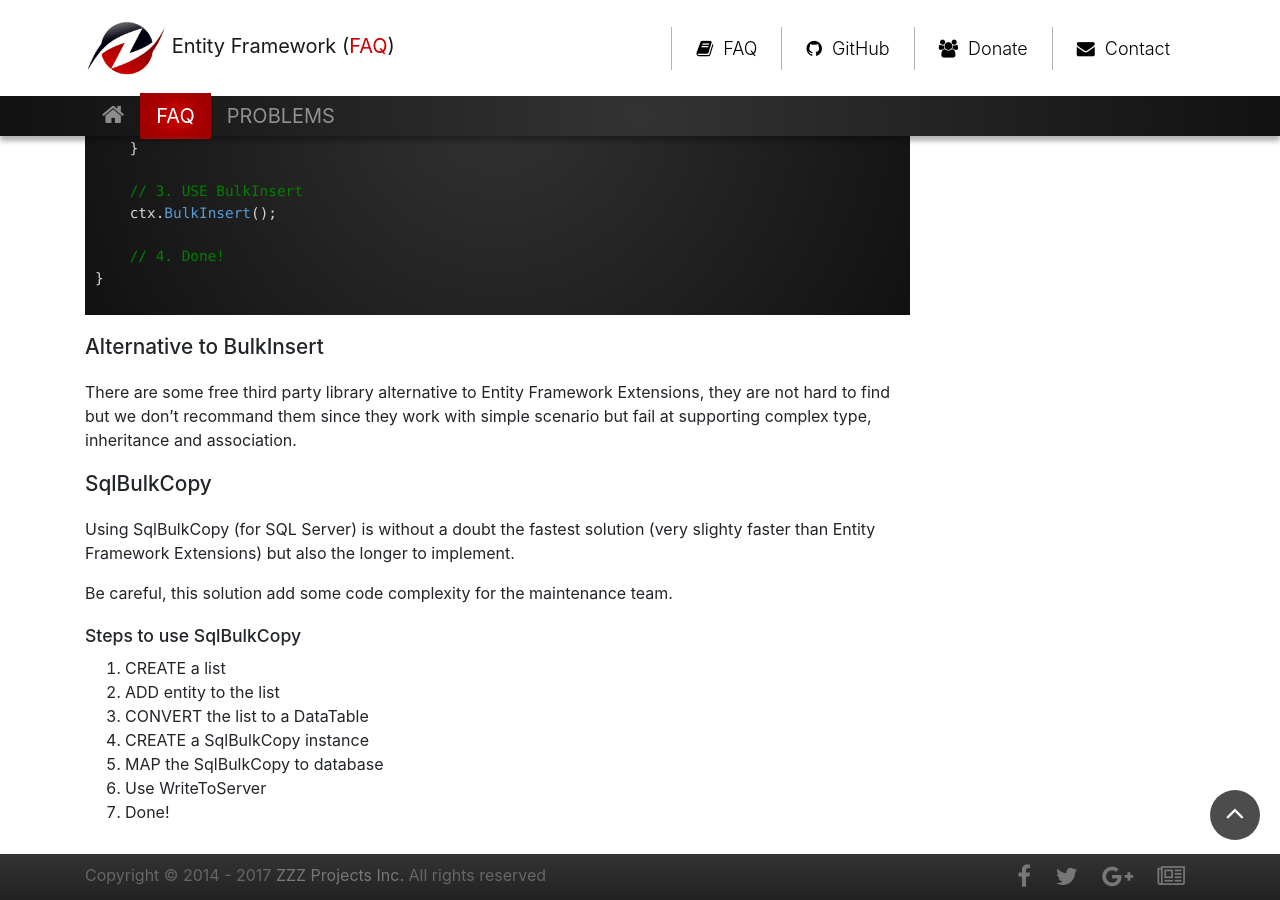
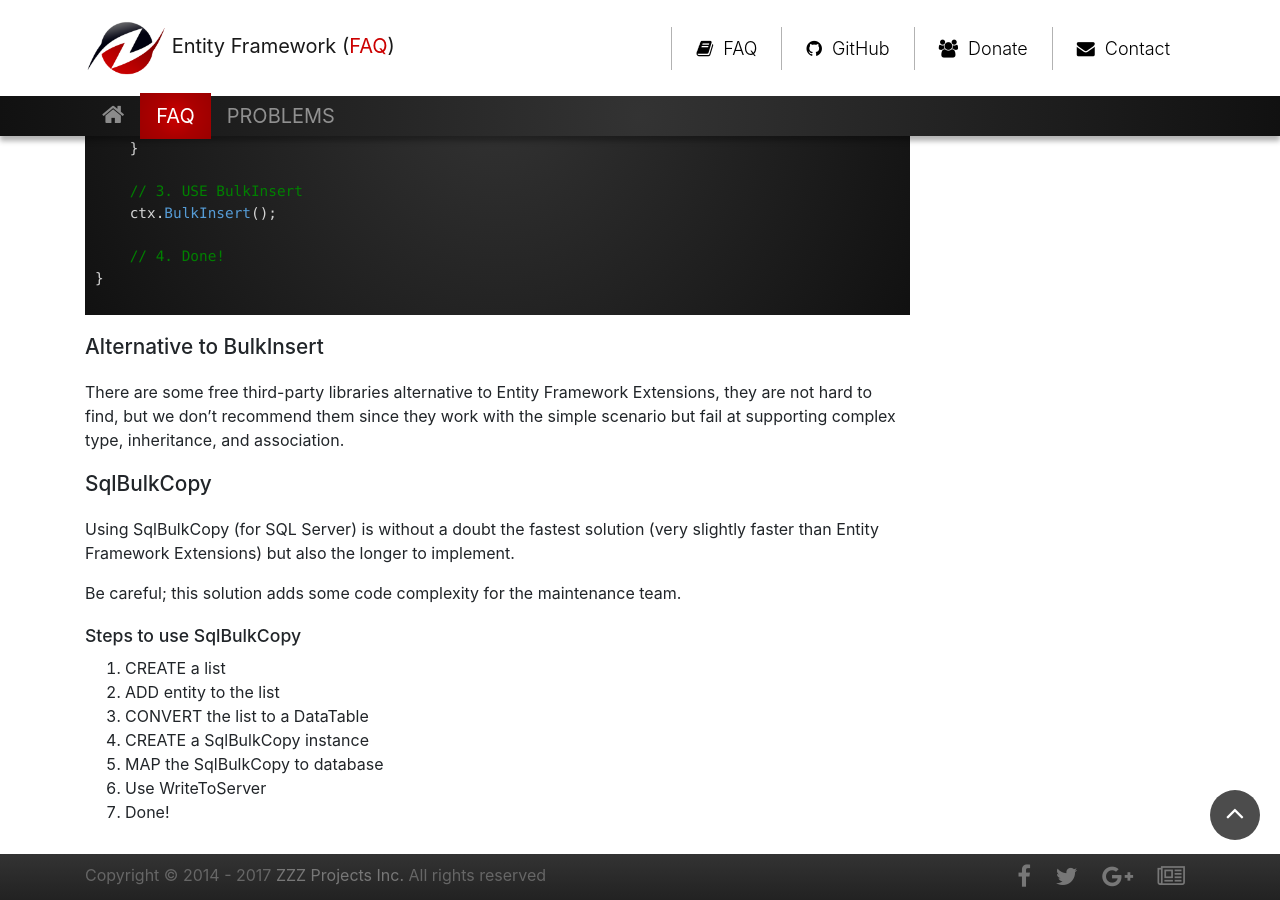
Before and after one commit to zzzprojects/EntityFramework-FAQ, a Jekyll site: the page built from docs/pages/faq/insert-records.md, in a window 1280 px wide and 900 px high, scrolled down 2789 px. Built offline with Jekyll 4.4.1, drawn with Linux system fonts in a browser that asks for light colours; nearby versions of some CDN libraries; our own code applies the rules of GitHub Pages for plain Markdown files; some of the changed text lies outside the part shown.

Commit message:
fixed grammatical and spelling mistakes

```diff
--- a/docs/_data/meta.csv
+++ b/docs/_data/meta.csv
@@ -3,6 +3,6 @@ index,Learn how to use Entity Framework Bulk Insert with Tutorials & Examples fo
 /404.html,Page Moved,Page Moved,,Page Moved,,,container-h1
 contact-us,Contact Us,Contact Us,,Contact Us,,no,full-h1
 faq,FAQ,FAQ,,FAQ,,,
-save-chages-performance,SaveChanges Performance,SaveChanges Performance,,SaveChanges Performance,,,
+save-changes-performance,SaveChanges Performance,SaveChanges Performance,,SaveChanges Performance,,,
 insert-records,Insert Records,Insert Records,,Insert Records,,,
 update-records,Update Records,Update Records,,Update Records,,,
--- a/docs/_includes/aside.html
+++ b/docs/_includes/aside.html
@@ -5,7 +5,7 @@
 	</div>
 	<div class="card-body">
 		<ul>
-			<li><a href="{{ site.github.url }}/save-chages-performance">SaveChanges Performance</a></li>
+			<li><a href="{{ site.github.url }}/save-changes-performance">SaveChanges Performance</a></li>
             <li><a href="{{ site.github.url }}/insert-records">Insert Records</a></li>
             <li><a href="{{ site.github.url }}/update-records">Update Records</a></li>
 		</ul>
--- a/docs/pages/faq/insert-records.md
+++ b/docs/pages/faq/insert-records.md
@@ -118,13 +118,13 @@ using (var ctx = new CustomerContext())
 
 ### Alternative to BulkInsert
 
-There are some free third party library alternative to Entity Framework Extensions, they are not hard to find but we don't recommand them since they work with simple scenario but fail at supporting complex type, inheritance and association.
+There are some free third-party libraries alternative to Entity Framework Extensions, they are not hard to find, but we don't recommend them since they work with the simple scenario but fail at supporting complex type, inheritance, and association.
 
 ### SqlBulkCopy
 
-Using SqlBulkCopy (for SQL Server) is without a doubt the fastest solution (very slighty faster than Entity Framework Extensions) but also the longer to implement.
+Using SqlBulkCopy (for SQL Server) is without a doubt the fastest solution (very slightly faster than Entity Framework Extensions) but also the longer to implement.
 
-Be careful, this solution add some code complexity for the maintenance team.
+Be careful; this solution adds some code complexity for the maintenance team.
 
 #### Steps to use SqlBulkCopy
 
```
Also changed, not shown: other parts of docs/pages/faq/insert-records.md (+2 -2 lines), docs/pages/faq/faq.md (+1 -1 lines), docs/pages/faq/save-chages-performance.md (+1 -1 lines), docs/pages/faq/update-records.md (+1 -1 lines).
